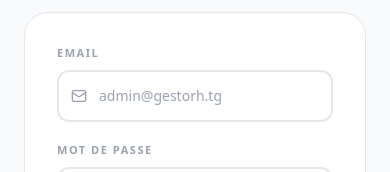
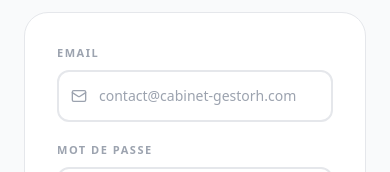
Before and after one commit to borisbyll/gestorh, a React (Vite) app: page /admin/login in a window 390 px wide. Shown: the part 316-488 px from the top of the page. Built offline with nearby package versions, Linux system fonts and the light colour scheme; a web font is replaced by a local one.

Commit message:
Fix chat panel position, show review button on mobile

```diff
--- a/src/admin/pages/LoginPage.tsx
+++ b/src/admin/pages/LoginPage.tsx
@@ -53,7 +53,7 @@ export default function LoginPage() {
                 <Mail size={16} className="absolute left-3.5 top-1/2 -translate-y-1/2 text-gray-400"/>
                 <input {...register('email')} type="email"
                   className={`input !pl-10 ${errors.email ? 'input-err' : ''}`}
-                  placeholder="admin@gestorh.tg"/>
+                  placeholder="contact@cabinet-gestorh.com"/>
               </div>
               {errors.email && <p className="text-red-500 text-xs mt-1">{errors.email.message}</p>}
             </div>
```
Also changed, not shown: 1 other file (tests, documents, lock files or other folders).
